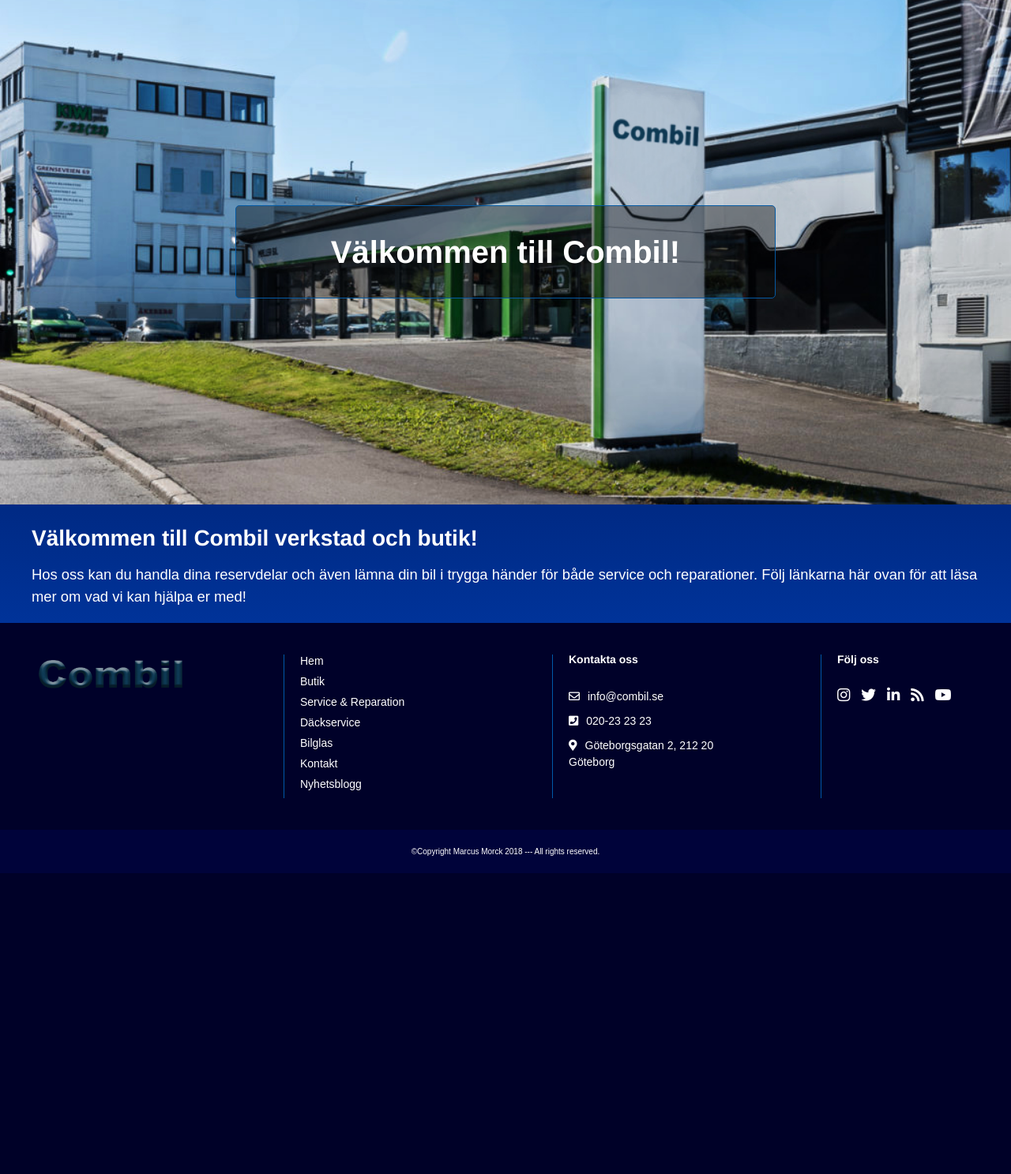
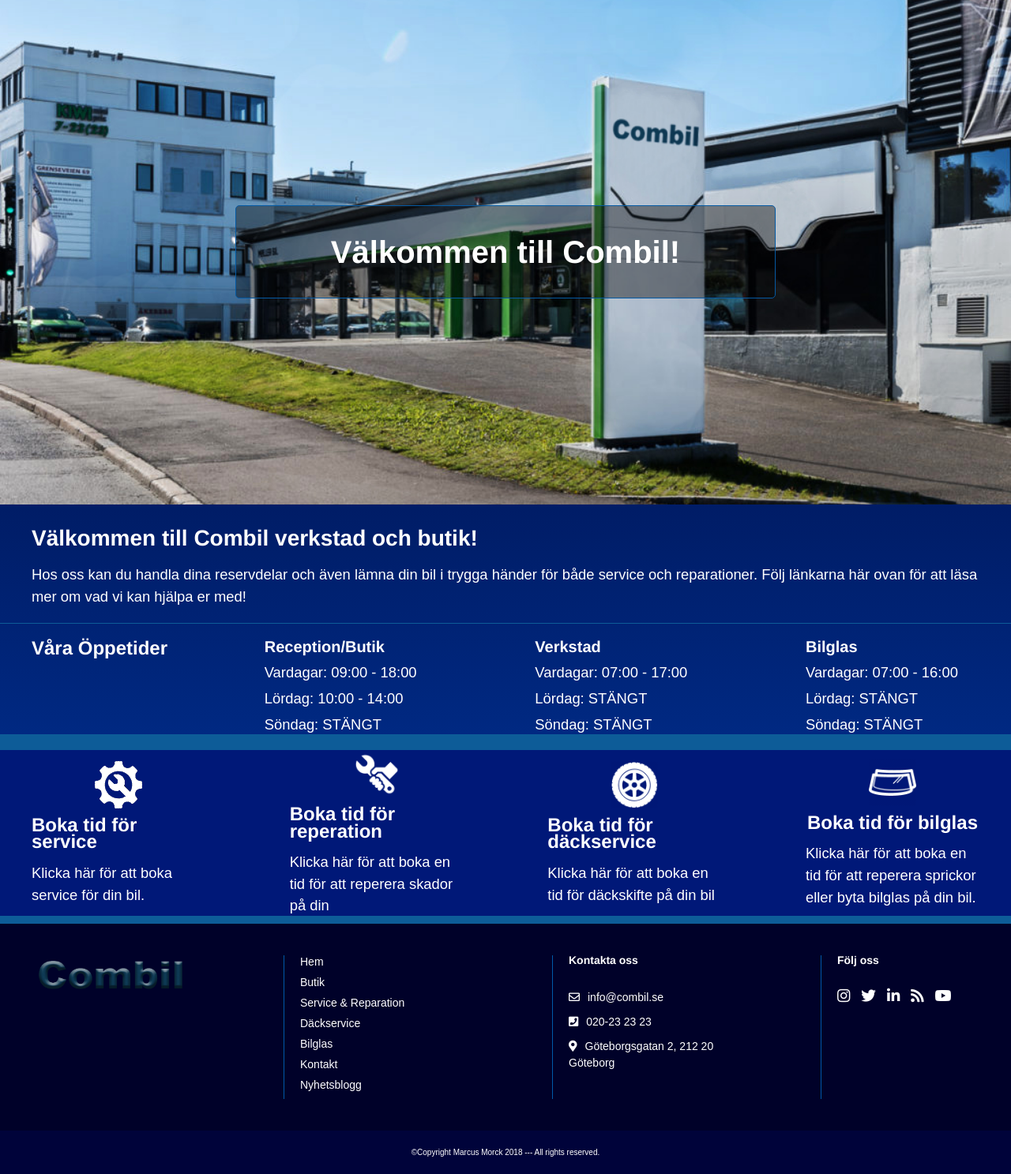
Before and after one commit to marcusMorck/combil, a PHP site: page / in a window 1280 px wide. Shown: the part 121-1608 px from the top of the page at 79% size. Before the commit the page ends 1227 px from the top, so only its background shows below. Run offline with PHP 8.4, Linux system fonts and the light colour scheme; data that the repository does not hold is empty; some libraries are stand-ins or nearby versions.

Commit message:
work on components

```diff
--- /dev/null
+++ b/components/feature-service/feature-service.php
@@ -0,0 +1,4 @@
+<?php
+require "templates/feature-service-template.php";
+
+?>
--- /dev/null
+++ b/components/home-boking/home-boking.php
@@ -0,0 +1,4 @@
+<?php
+require "templates/home-boking-template.php";
+
+?>
--- /dev/null
+++ b/components/opening-hours/opening-hours.php
@@ -0,0 +1,4 @@
+<?php
+require "templates/opening-hours-template.php";
+
+?>
--- a/index.php
+++ b/index.php
@@ -7,12 +7,16 @@ switch ($request) {
         require __DIR__ . '/header.php';
         require __DIR__ . '/components/hero/hero.php';
         require __DIR__ . '/components/intro/intro.php';
+        require __DIR__ . '/components/opening-hours/opening-hours.php';
+        require __DIR__ . '/components/home-boking/home-boking.php';
         require __DIR__ . '/footer.php';
         break;
     case '':
         require __DIR__ . '/header.php';
         require __DIR__ . '/components/hero/hero.php';
         require __DIR__ . '/components/intro/intro.php';
+        require __DIR__ . '/components/opening-hours/opening-hours.php';
+        require __DIR__ . '/components/home-boking/home-boking.php';
         require __DIR__ . '/footer.php';
 
         break;
@@ -26,6 +30,7 @@ switch ($request) {
         require __DIR__ . '/header.php';
         require __DIR__ . '/components/hero/hero.php';
         require __DIR__ . '/components/intro/intro.php';
+        require __DIR__ . '/components/feature-service/feature-service.php';
         require __DIR__ . '/footer.php';
         break;
     case '/dackservice':
--- /dev/null
+++ b/templates/home-boking-template.php
@@ -0,0 +1,32 @@
+<section id="home-boking">
+        <a href="#">
+            <div>
+                <img src="/assets/images/service-icon.png" />
+                <h3>Boka tid för service</h3>
+                <p>Klicka här för att boka service för din bil.</p>
+            </div>
+        </a>
+        <a href="#">
+            <div>
+                <img src="/assets/images/repair-icon.png" />
+                <h3>Boka tid för reperation</h3>
+                <p>Klicka här för att boka en tid för att reperera skador på din </p>
+            </div>
+        </a>
+        <a href="#">
+            <div>
+                <img src="/assets/images/tire-icon.png" />
+                <h3>Boka tid för däckservice</h3>
+                <p>Klicka här för att boka en tid för däckskifte på din bil</p>
+            </div>
+        </a>
+        <a href="#">
+            <div>
+                <img src="/assets/images/carglas-icon.png" />
+                <h3>Boka tid för bilglas</h3>
+                <p>Klicka här för att boka en tid för att reperera sprickor eller byta bilglas
+                    på din bil.
+                </p>
+            </div>
+        </a>
+</section>
--- /dev/null
+++ b/templates/opening-hours-template.php
@@ -0,0 +1,21 @@
+<section id="opening-hours">
+        <h3 class="titel">Våra Öppetider</h3>
+        <div>
+            <h4>Reception/Butik</h4>
+            <p>Vardagar: 09:00 - 18:00</p>
+            <p>Lördag: 10:00 - 14:00</p>
+            <p>Söndag: STÄNGT</p>
+        </div>
+        <div>
+            <h4>Verkstad</h4>
+            <p>Vardagar: 07:00 - 17:00</p>
+            <p>Lördag: STÄNGT</p>
+            <p>Söndag: STÄNGT</p>
+        </div>
+        <div>
+            <h4>Bilglas</h4>
+            <p>Vardagar: 07:00 - 16:00</p>
+            <p>Lördag: STÄNGT</p>
+            <p>Söndag: STÄNGT</p>
+        </div>
+</section>
```
Also changed, not shown: templates/feature-service-template.php (added, +33 -0 lines).
